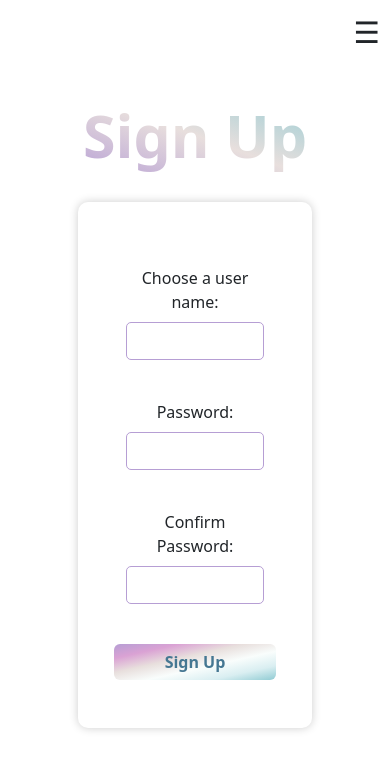
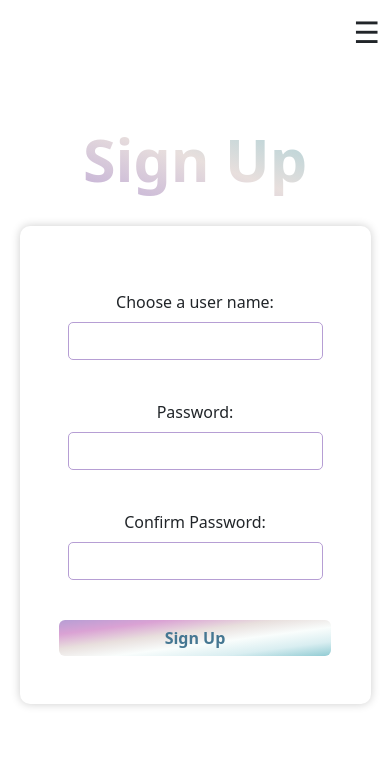
Before and after one commit to P-Gayle/material-minder, a React (Vite) app in the folder frontend/: page /signup in a window 390 px wide. Shown: the top 770 px of the page. Built offline with nearby package versions, Linux system fonts and the light colour scheme.

Commit message:
menu action and form responsiveness

```diff
--- a/frontend/src/components/Auth/auth.css
+++ b/frontend/src/components/Auth/auth.css
@@ -20,7 +20,7 @@
     box-shadow: 0 0 10px 0 rgba(0, 0, 0, 0.2) ;
     padding: 2rem;
     margin: 1.5rem auto;
-    width: 60vw;
+    width: 50vw;
 }
 
 .input {
@@ -54,3 +54,9 @@
     margin-bottom: 1rem;
     font-weight: 700;
 }
+
+@media screen and (max-width: 768px) {
+    .form {
+        width: 90vw;
+    }
+}
--- a/frontend/src/components/navbar/NavBar.jsx
+++ b/frontend/src/components/navbar/NavBar.jsx
@@ -32,19 +32,19 @@ const NavBar = ({ isLoggedIn, setIsLoggedIn }) => {
 
               <ul>
                   <li>
-                    <Link to="/">Home</Link>
+                    <Link to="/" onClick={() => setIsMenuOpen(false)} >Home</Link>
                 </li>
                 <li>
-                    <Link to="/list">Supplies List</Link>
+                    <Link to="/list" onClick={() => setIsMenuOpen(false)}>Supplies List</Link>
                 </li>
                 <li>
-                    <Link to="/add">Add Supplies</Link>
+                    <Link to="/add" onClick={() => setIsMenuOpen(false)}>Add Supplies</Link>
                 </li>
                 {!isLoggedIn && <li className='signin'>
-                    <Link to="/signin">Sign In</Link>
+                    <Link to="/signin" onClick={() => setIsMenuOpen(false)}>Sign In</Link>
                 </li>}
                 {!isLoggedIn && <li className='signup'>
-                    <Link to="/signup">Sign Up</Link>
+                    <Link to="/signup" onClick={() => setIsMenuOpen(false)}>Sign Up</Link>
                 </li>}
                 {isLoggedIn && <li className='logout'
                     onClick={logout}>Sign Out</li>}
```
